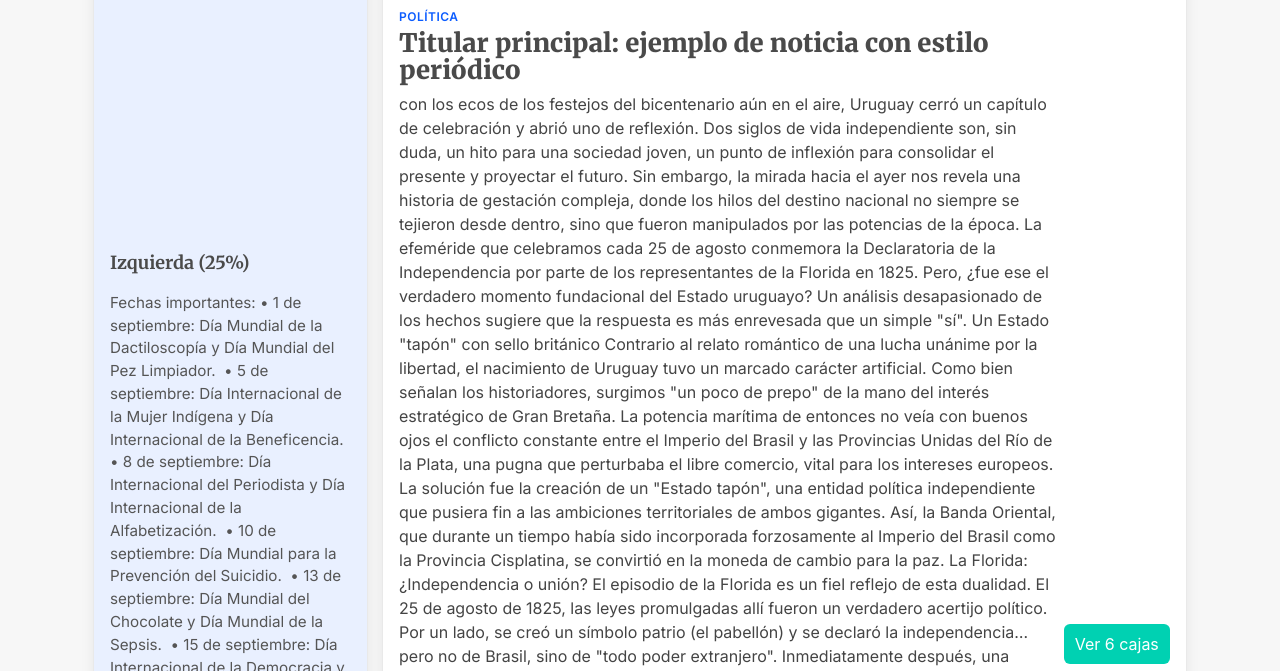
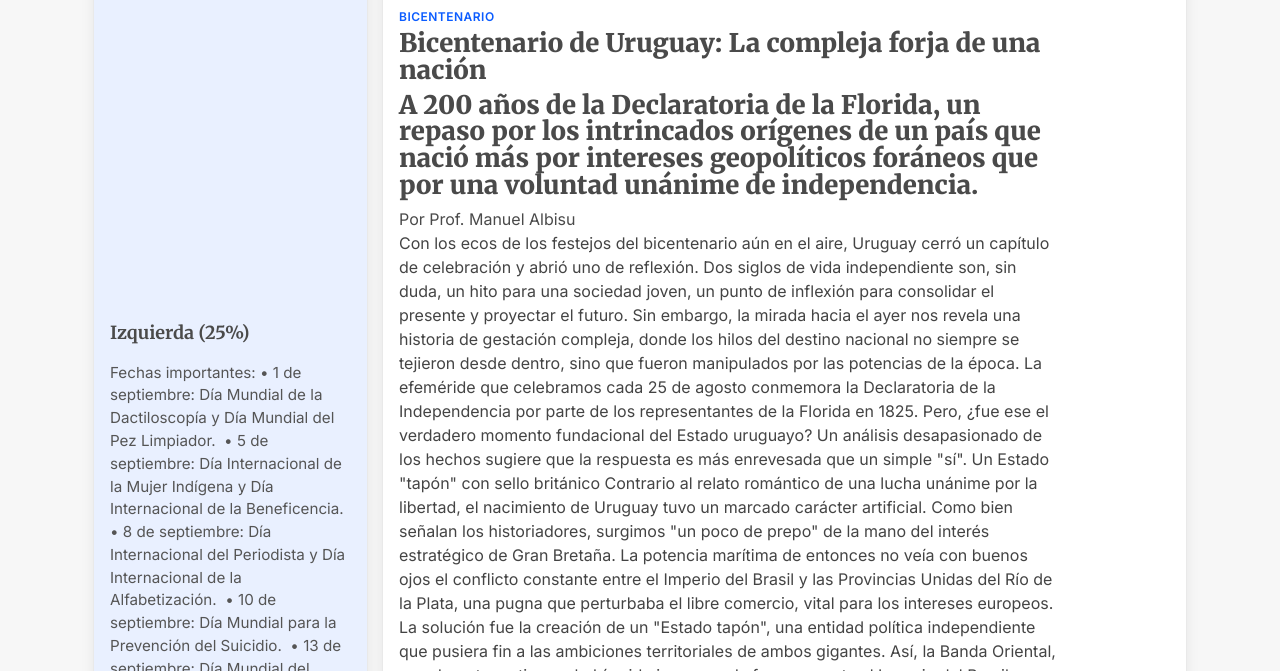
Before and after one commit to aleAarbo/Diario-Chapy, a plain HTML site: page index.html in a window 1280 px wide. Shown: the part 389-1060 px from the top of the page. Drawn offline with nearby package versions, Linux system fonts and the light colour scheme.

Commit message:
Títulos y subtítulos a nota de Albisu

```diff
--- a/index.html
+++ b/index.html
@@ -46,9 +46,11 @@
 					<!-- Top story: kicker, headline, lead -->
 					<div style="display:flex;justify-content:space-between;align-items:center;">
 						<div>
-							<span class="kicker">Política</span>
-							<h1 class="headline">Titular principal: ejemplo de noticia con estilo periódico</h1>
-							<p class="lead">con los ecos de los festejos del bicentenario aún en el aire, Uruguay cerró un capítulo de celebración y abrió uno de reflexión. Dos siglos de vida independiente son, sin duda, un hito para una sociedad joven, un punto de inflexión para consolidar el presente y proyectar el futuro. Sin embargo, la mirada hacia el ayer nos revela una historia de gestación compleja, donde los hilos del destino nacional no siempre se tejieron desde dentro, sino que fueron manipulados por las potencias de la época.
+							<span class="kicker">Bicentenario</span>
+							<h1 class="headline">Bicentenario de Uruguay: La compleja forja de una nación</h1>
+							<h3 class="headline">A 200 años de la Declaratoria de la Florida, un repaso por los intrincados orígenes de un país que nació más por intereses geopolíticos foráneos que por una voluntad unánime de independencia.</h3>
+							<h5 class="byline">Por Prof. Manuel Albisu</h5>
+							<p class="lead">Con los ecos de los festejos del bicentenario aún en el aire, Uruguay cerró un capítulo de celebración y abrió uno de reflexión. Dos siglos de vida independiente son, sin duda, un hito para una sociedad joven, un punto de inflexión para consolidar el presente y proyectar el futuro. Sin embargo, la mirada hacia el ayer nos revela una historia de gestación compleja, donde los hilos del destino nacional no siempre se tejieron desde dentro, sino que fueron manipulados por las potencias de la época.
 
 La efeméride que celebramos cada 25 de agosto conmemora la Declaratoria de la Independencia por parte de los representantes de la Florida en 1825. Pero, ¿fue ese el verdadero momento fundacional del Estado uruguayo? Un análisis desapasionado de los hechos sugiere que la respuesta es más enrevesada que un simple "sí".
 
```
